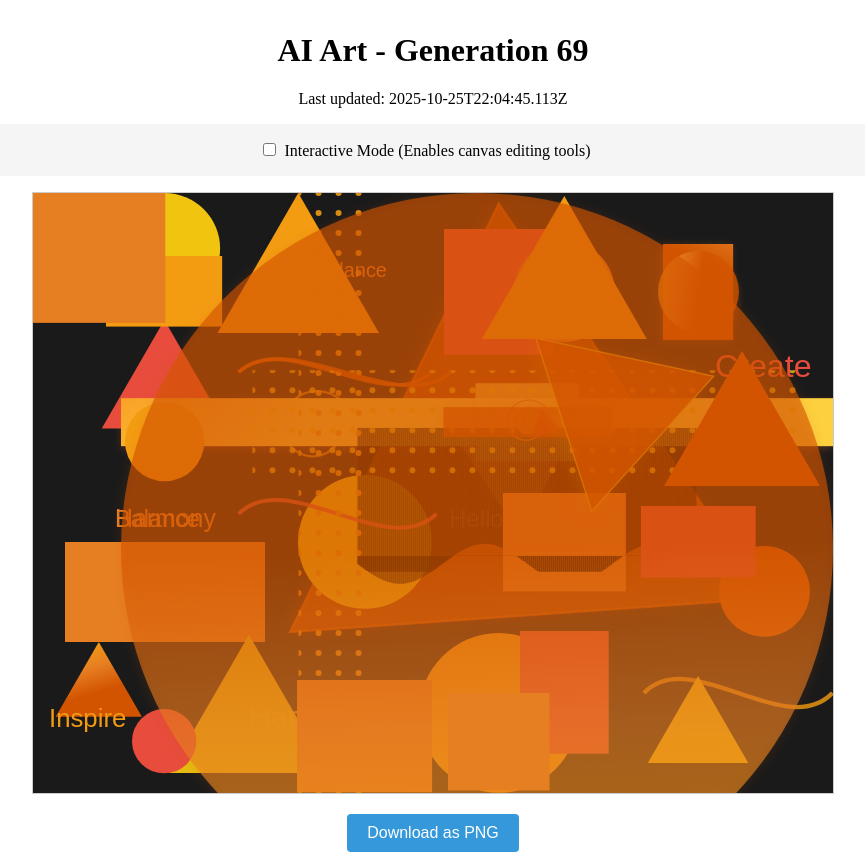
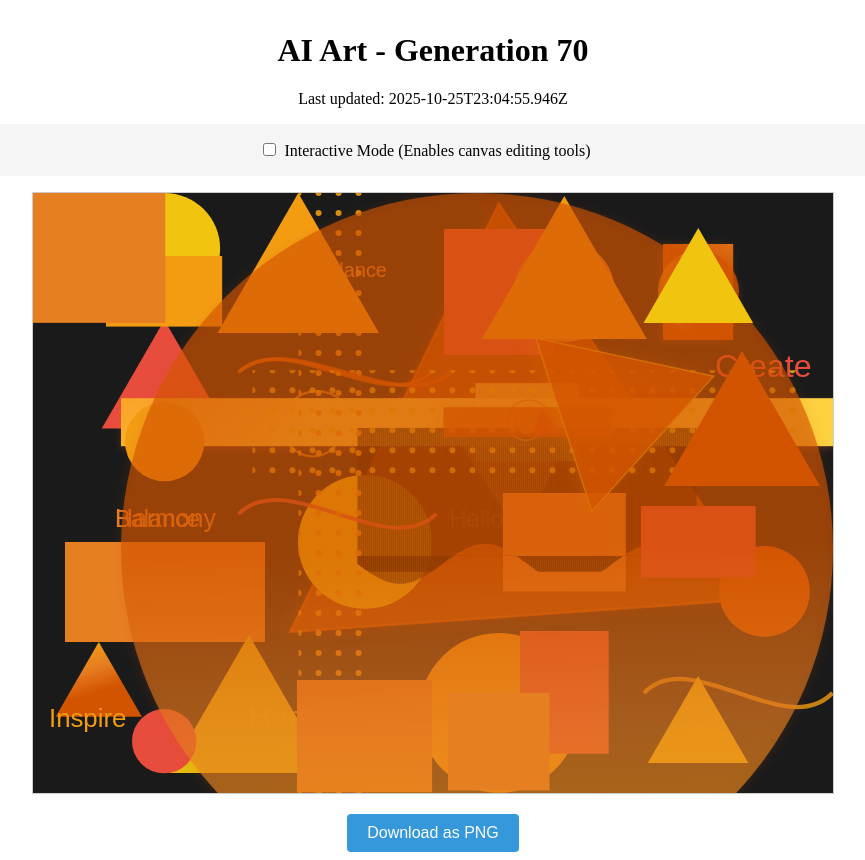
Before and after one commit to mcclowes/ai-art, a React (Vite) app: page / in a window 1280 px wide. Shown: the whole page, without its empty margins (207-1072 px from the left). Built offline with nearby package versions, Linux system fonts and the light colour scheme.

Commit message:
Improve artwork - Generation 70

```diff
--- a/src/artwork-state.ts
+++ b/src/artwork-state.ts
@@ -726,9 +726,17 @@ export const artworkState: ArtworkState = {
       "height": 97.44621838879354,
       "fillStyle": "#e67e22",
       "id": "element_1761426294150"
+    },
+    {
+      "type": "triangle",
+      "x": 665.3095980824711,
+      "y": 98.3095980824711,
+      "size": 63.309598082471105,
+      "fillStyle": "#f1c40f",
+      "id": "triangle_1761433495946"
     }
   ],
-  "generation": 69,
-  "lastUpdated": "2025-10-25T22:04:45.113Z",
+  "generation": 70,
+  "lastUpdated": "2025-10-25T23:04:55.946Z",
   "cycleStarted": "2025-10-23T02:33:03.243Z"
 };
```
